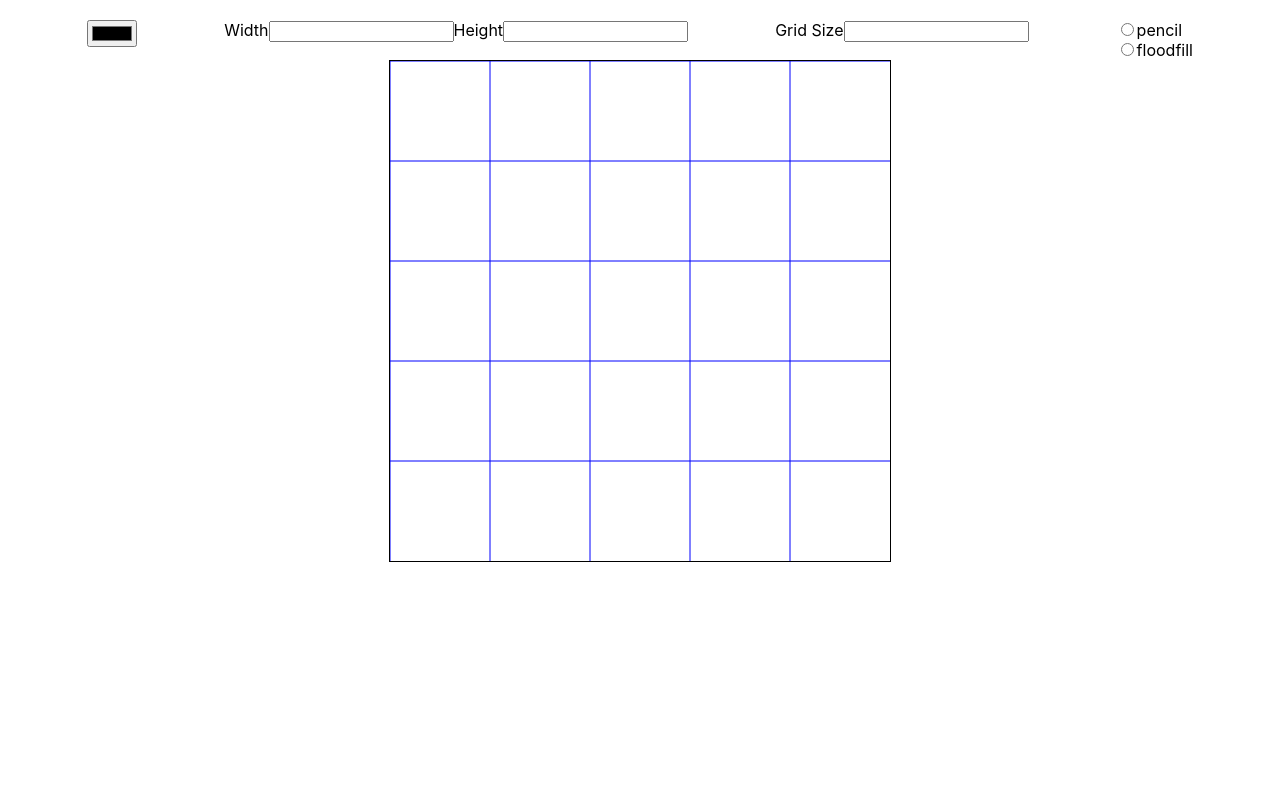
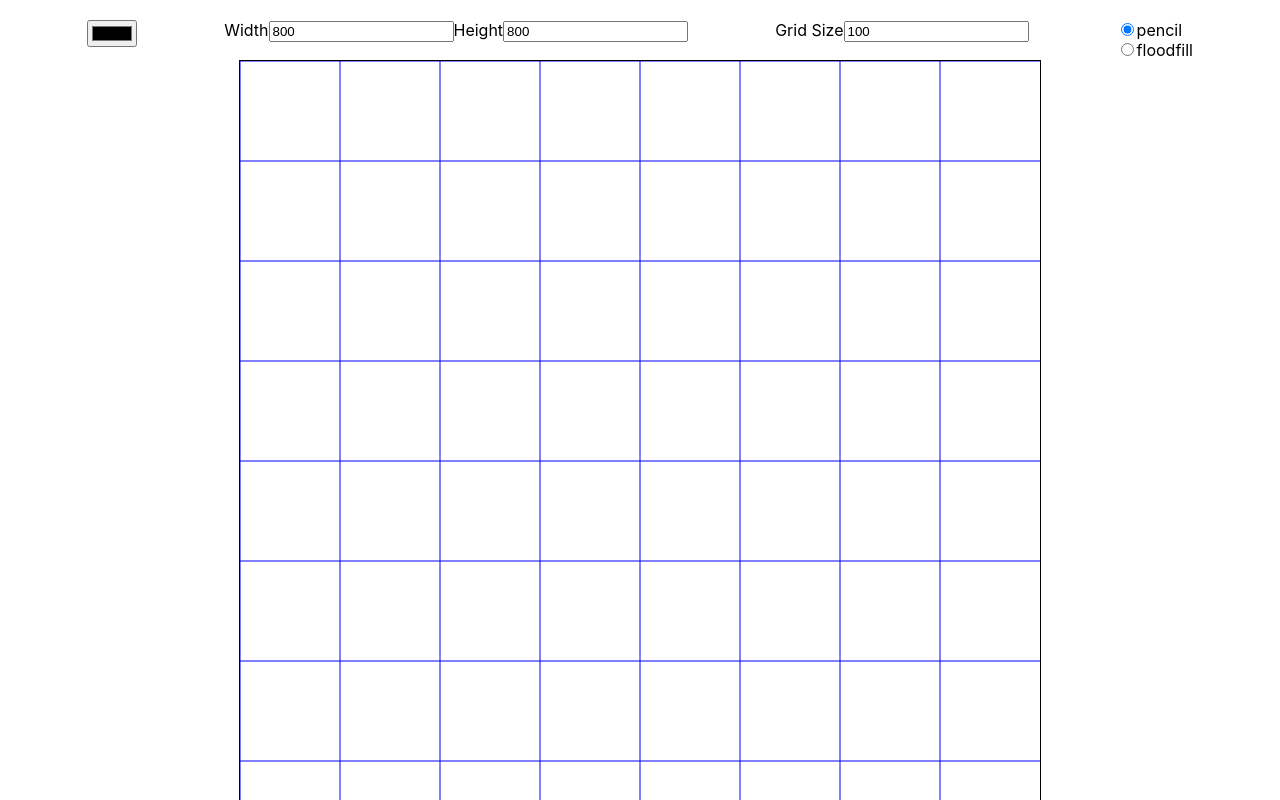
Before and after one commit to ThomsonTran/canimmunize_paint, a React (Create React App) app: page / in a window 1280 px wide. Built offline with nearby package versions, Linux system fonts and the light colour scheme.

Commit message:
added default values to display in DOM

```diff
--- a/src/components/CanvasContainer.jsx
+++ b/src/components/CanvasContainer.jsx
@@ -1,4 +1,4 @@
-import React, { useState, useContext } from "react";
+import React, { useState } from "react";
 
 import ColorPicker from "./ColorPicker";
 import CanvasSizePicker from "./CanvasSizePicker";
@@ -11,8 +11,8 @@ import SettingsContext from "./SettingsContext";
 
 function CanvasContainer() {
   const [color, setColor] = useState("#000000");
-  const [width, setWidth] = useState("500");
-  const [height, setHeight] = useState("500");
+  const [width, setWidth] = useState("800");
+  const [height, setHeight] = useState("800");
   const [tool, setTool] = useState(0);
   const [gridSize, setGridSize] = useState(100);
 
@@ -25,10 +25,18 @@ function CanvasContainer() {
   return (
     <div className="container">
       <div className="tools">
-        <ColorPicker onChange={(value) => setColor(value)} />
-        <CanvasSizePicker changeHeight={setHeight} changeWidth={setWidth} />
-        <GridSizePicker setGridSize={setGridSize} />
-        <ToolPicker onChange={(value) => setTool(value)} />
+        <ColorPicker
+          currentValue={color}
+          onChange={(value) => setColor(value)}
+        />
+        <CanvasSizePicker
+          currentHeight={height}
+          currentWidth={width}
+          changeHeight={setHeight}
+          changeWidth={setWidth}
+        />
+        <GridSizePicker currentValue={gridSize} setGridSize={setGridSize} />
+        <ToolPicker currentValue={tool} onChange={(value) => setTool(value)} />
       </div>
       <SettingsContext.Provider value={props}>
         <Canvas height={height} width={width} />
--- a/src/components/CanvasSizePicker.jsx
+++ b/src/components/CanvasSizePicker.jsx
@@ -1,10 +1,20 @@
-function CanvasSizePicker({ changeHeight, changeWidth }) {
+function CanvasSizePicker(props) {
+  let { changeWidth, changeHeight, currentHeight, currentWidth } = props;
+
   return (
     <div className="size-container">
       Width
-      <input type="number" onChange={(e) => changeWidth(e.target.value)} />
+      <input
+        type="number"
+        value={currentWidth}
+        onChange={(e) => changeWidth(e.target.value)}
+      />
       Height
-      <input type="number" onChange={(e) => changeHeight(e.target.value)} />
+      <input
+        type="number"
+        value={currentHeight}
+        onChange={(e) => changeHeight(e.target.value)}
+      />
     </div>
   );
 }
--- a/src/components/ColorPicker.jsx
+++ b/src/components/ColorPicker.jsx
@@ -1,7 +1,11 @@
-function ColorPicker(props) {
+function ColorPicker({ currentValue }, props) {
   return (
     <div className="color-picker-container">
-      <input type="color" onChange={(e) => props.onChange(e.target.value)} />
+      <input
+        type="color"
+        value={currentValue}
+        onChange={(e) => props.onChange(e.target.value)}
+      />
     </div>
   );
 }
--- a/src/components/GridSizePicker.jsx
+++ b/src/components/GridSizePicker.jsx
@@ -1,23 +1,14 @@
-import React, { useRef } from "react";
+import React from "react";
 
-function GridSizePicker({ setGridSize }) {
-  const timeoutRef = useRef(null);
-
-  function waitThenSend(e) {
-    if (timeoutRef.current !== null) {
-      clearTimeout(timeoutRef.current);
-    }
-
-    timeoutRef.current = setTimeout(
-      () => setGridSize(Math.max(e.target.value, 1)),
-      300
-    );
-  }
-
+function GridSizePicker({ setGridSize, currentValue }) {
   return (
     <div className="size-container">
       Grid Size
-      <input type="number" onChange={(e) => waitThenSend(e)} />
+      <input
+        type="number"
+        value={currentValue}
+        onChange={(e) => setGridSize(Math.max(e.target.value, 1))}
+      />
     </div>
   );
 }
--- a/src/components/ToolPicker.jsx
+++ b/src/components/ToolPicker.jsx
@@ -3,6 +3,7 @@ import Tools from "./canvas/Tools";
 const toolNames = Tools.map((tool) => tool.name);
 
 function ToolPicker(props) {
+  const { currentValue } = props;
   return (
     <div
       className="tools-container"
@@ -10,7 +11,13 @@ function ToolPicker(props) {
     >
       {toolNames.map((element, index) => (
         <div key={index}>
-          <input type="radio" id={element} name="tool" value={index} />
+          <input
+            type="radio"
+            id={element}
+            name="tool"
+            value={index}
+            defaultChecked={index === currentValue}
+          />
           <label htmlFor={element}>{element}</label>
         </div>
       ))}
```
